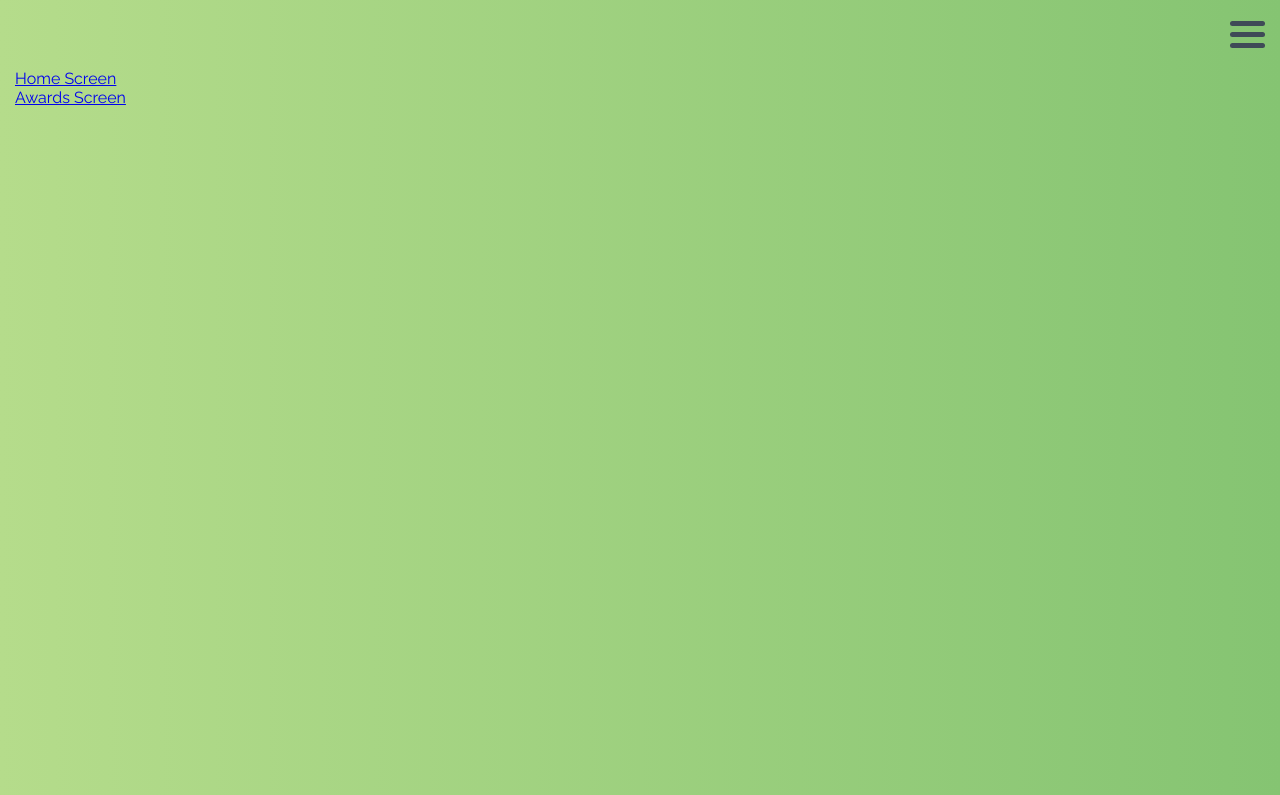
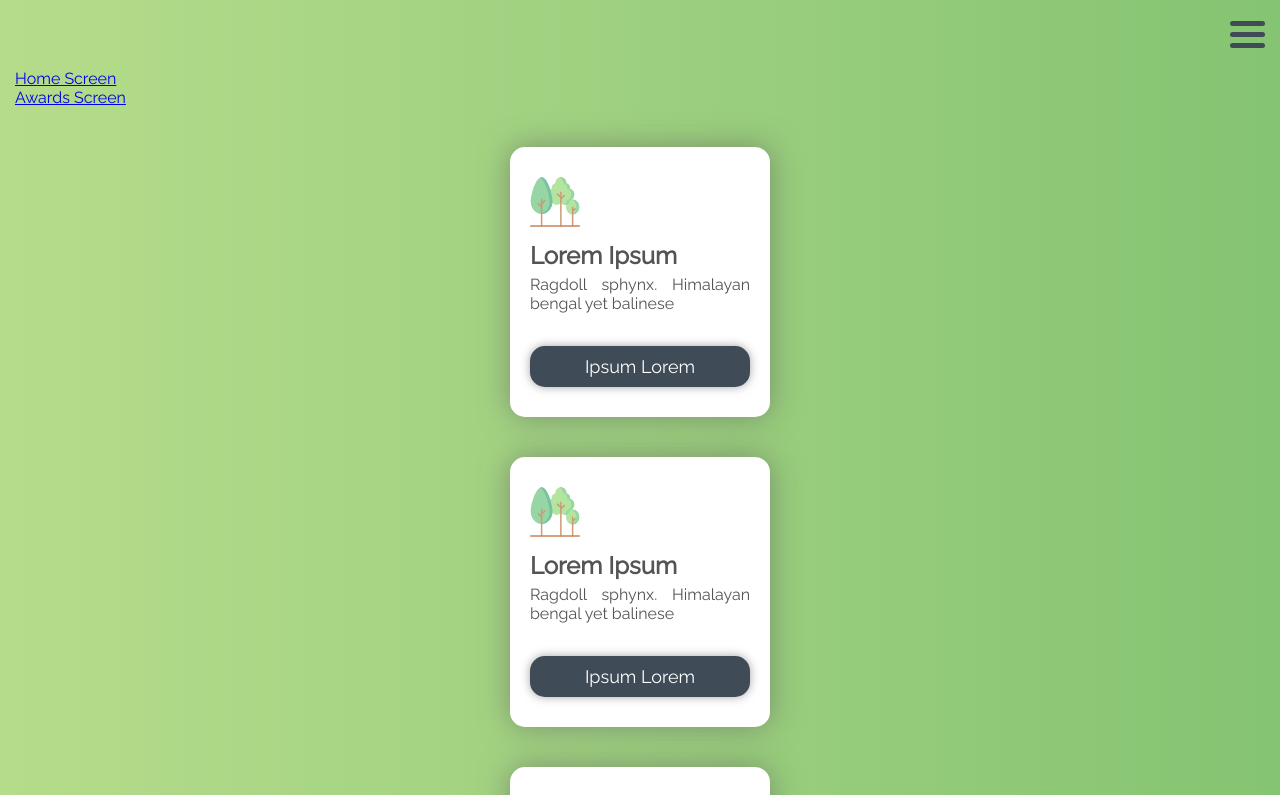
Before and after one commit to medaserenaite/hack-2021, a React (Create React App) app: page /awards in a window 1280 px wide. Shown: the top 795 px of the page. Built offline with nearby package versions, Linux system fonts and the light colour scheme.

Commit message:
adds award card component and styles file, imports

```diff
--- a/src/App.scss
+++ b/src/App.scss
@@ -24,62 +24,3 @@ body {
   margin: auto;
   min-height: 1000px;
 }
-
-.Task {
-  // border: solid 1px rgba(0, 0, 0, 0.322);
-  box-shadow: 0 0 30px rgba(95, 95, 95, 0.568);
-  padding: 0 10px;
-  min-height: 270px;
-  width: 240px;
-  border-radius: 15px;
-
-  margin: auto;
-  margin-top: 40px;
-  background-color: #ffffff; //can't decide between these 2 colors
-  // background-color: #fbfbf8;
-  display: flex;
-  flex-direction: column;
-  position: relative;
-
-  h2 {
-    display: block;
-    margin: 10px 0 0 0;
-  }
-
-  p {
-
-    margin: 5px 0 0 0;
-  }
-
-  &__container {
-    padding: 30px 10px 0 10px;
-  }
-
-  &__button {
-    border: none;
-    padding: 10px 15px;
-    border-radius: 15px;
-    background-color: $darkGrey;
-    color: white;
-    font-size: 18px;
-    font-family: $Raleway;
-    box-shadow: 0 0 10px rgba(95, 95, 95, 0.568);
-
-    width: 260px - 40px;
-    display: block;
-    position: absolute;
-    bottom: 30px;
-    margin: 0 10px;
-  }
-
-  &__icon {
-    width: 50px;
-  }
-}
-
-.Tasks-container {
-  @media all and (min-width: 600px) {
-    display: flex;
-    flex-wrap: wrap;
-  }
-}
--- /dev/null
+++ b/src/components/AwardCard.js
@@ -0,0 +1,18 @@
+import React from 'react'
+import trees from '../trees.svg'
+import './styles/AwardCard.scss'
+
+export default function AwardCard() {
+    return (
+        <div className="Task">
+
+            <div className="Task__container">
+            {/* <div>Icons made by <a href="https://www.freepik.com" title="Freepik">Freepik</a> from <a href="https://www.flaticon.com/" title="Flaticon">www.flaticon.com</a></div> */}
+            <img src={trees} className="Task__icon"/>
+                <h2>Lorem Ipsum</h2>
+                <p>Ragdoll sphynx. Himalayan bengal yet balinese</p>
+            </div>
+            <button className="Task__button">Ipsum Lorem</button>
+        </div>
+    )
+}
--- /dev/null
+++ b/src/components/styles/AwardCard.scss
@@ -0,0 +1,61 @@
+@import '../../App.scss'; //for global variables
+
+// @todo:clean up styles and classNames
+.Task {
+    // border: solid 1px rgba(0, 0, 0, 0.322);
+    box-shadow: 0 0 30px rgba(95, 95, 95, 0.568);
+    padding: 0 10px;
+    min-height: 270px;
+    width: 240px;
+    border-radius: 15px;
+
+    margin: auto;
+    margin-top: 40px;
+    background-color: #ffffff; //can't decide between these 2 colors
+    // background-color: #fbfbf8;
+    display: flex;
+    flex-direction: column;
+    position: relative;
+
+    h2 {
+      display: block;
+      margin: 10px 0 0 0;
+    }
+
+    p {
+
+      margin: 5px 0 0 0;
+    }
+
+    &__container {
+      padding: 30px 10px 0 10px;
+    }
+
+    &__button {
+      border: none;
+      padding: 10px 15px;
+      border-radius: 15px;
+      background-color: $darkGrey;
+      color: white;
+      font-size: 18px;
+      font-family: $Raleway;
+      box-shadow: 0 0 10px rgba(95, 95, 95, 0.568);
+
+      width: 260px - 40px;
+      display: block;
+      position: absolute;
+      bottom: 30px;
+      margin: 0 10px;
+    }
+
+    &__icon {
+      width: 50px;
+    }
+  }
+
+  .Tasks-container {
+    @media all and (min-width: 600px) {
+      display: flex;
+      flex-wrap: wrap;
+    }
+  }
--- /dev/null
+++ b/src/components/styles/Task.scss
@@ -0,0 +1,61 @@
+@import '../../App.scss'; //for global variables
+
+// @todo: clean up
+.Task {
+    // border: solid 1px rgba(0, 0, 0, 0.322);
+    box-shadow: 0 0 30px rgba(95, 95, 95, 0.568);
+    padding: 0 10px;
+    min-height: 270px;
+    width: 240px;
+    border-radius: 15px;
+
+    margin: auto;
+    margin-top: 40px;
+    background-color: #ffffff; //can't decide between these 2 colors
+    // background-color: #fbfbf8;
+    display: flex;
+    flex-direction: column;
+    position: relative;
+
+    h2 {
+      display: block;
+      margin: 10px 0 0 0;
+    }
+
+    p {
+
+      margin: 5px 0 0 0;
+    }
+
+    &__container {
+      padding: 30px 10px 0 10px;
+    }
+
+    &__button {
+      border: none;
+      padding: 10px 15px;
+      border-radius: 15px;
+      background-color: $darkGrey;
+      color: white;
+      font-size: 18px;
+      font-family: $Raleway;
+      box-shadow: 0 0 10px rgba(95, 95, 95, 0.568);
+
+      width: 260px - 40px;
+      display: block;
+      position: absolute;
+      bottom: 30px;
+      margin: 0 10px;
+    }
+
+    &__icon {
+      width: 50px;
+    }
+  }
+
+  .Tasks-container {
+    @media all and (min-width: 600px) {
+      display: flex;
+      flex-wrap: wrap;
+    }
+  }
--- a/src/pages/Awards.js
+++ b/src/pages/Awards.js
@@ -1,9 +1,23 @@
 import React from 'react'
+import awards from '../model/awards.json'
+import AwardCard from '../components/AwardCard'
 
 export default function Awards() {
     return (
         <div>
-
+            {/* {awards
+            .sort(() => Math.random() - 0.5).map((element) => {
+                return (
+                    <div
+                        className="image image-blank"
+                        name={element.name}
+                    />
+                    <Task />
+                );
+            })} */}
+            <AwardCard />
+            <AwardCard />
+            <AwardCard />
         </div>
     )
 }
```
